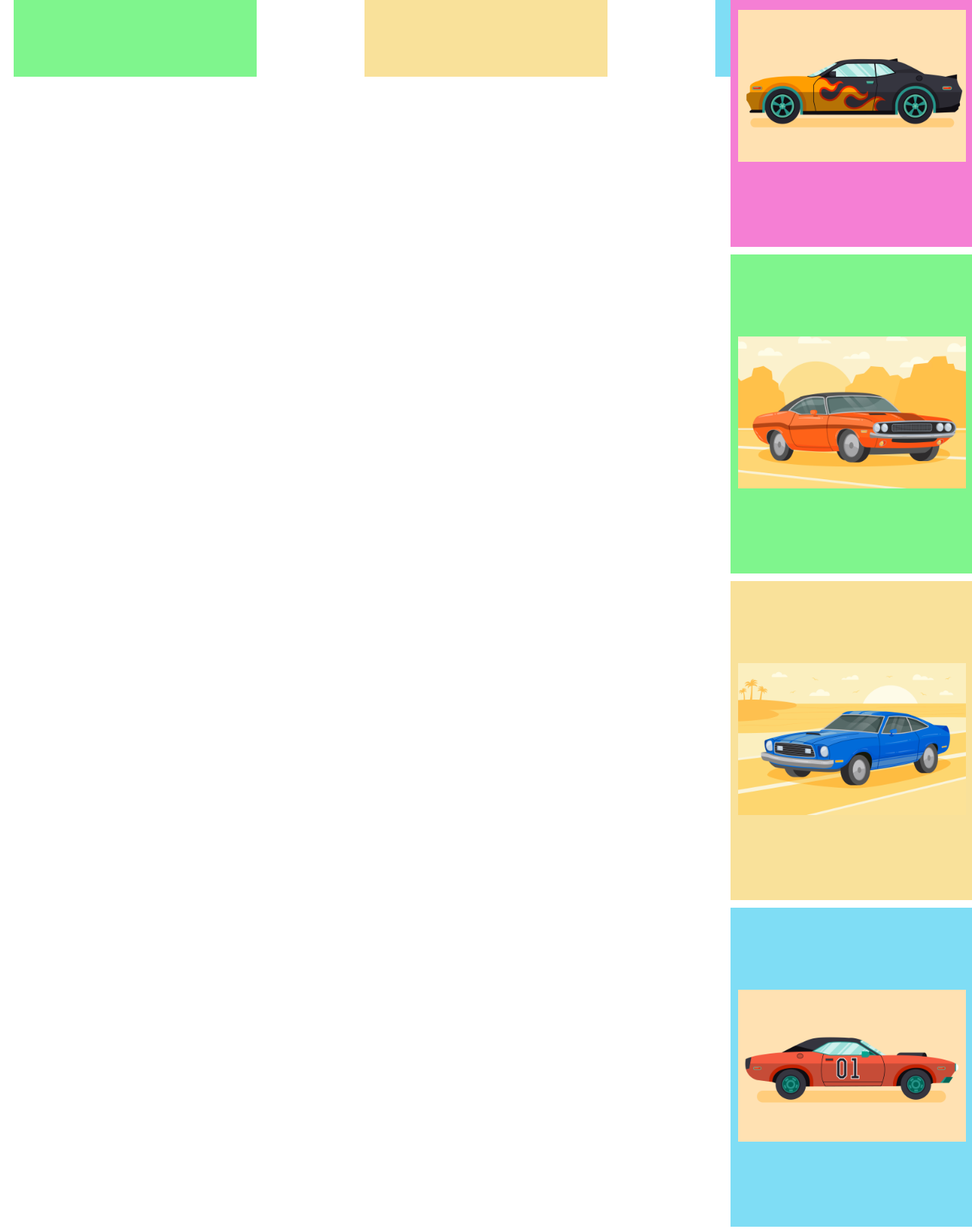
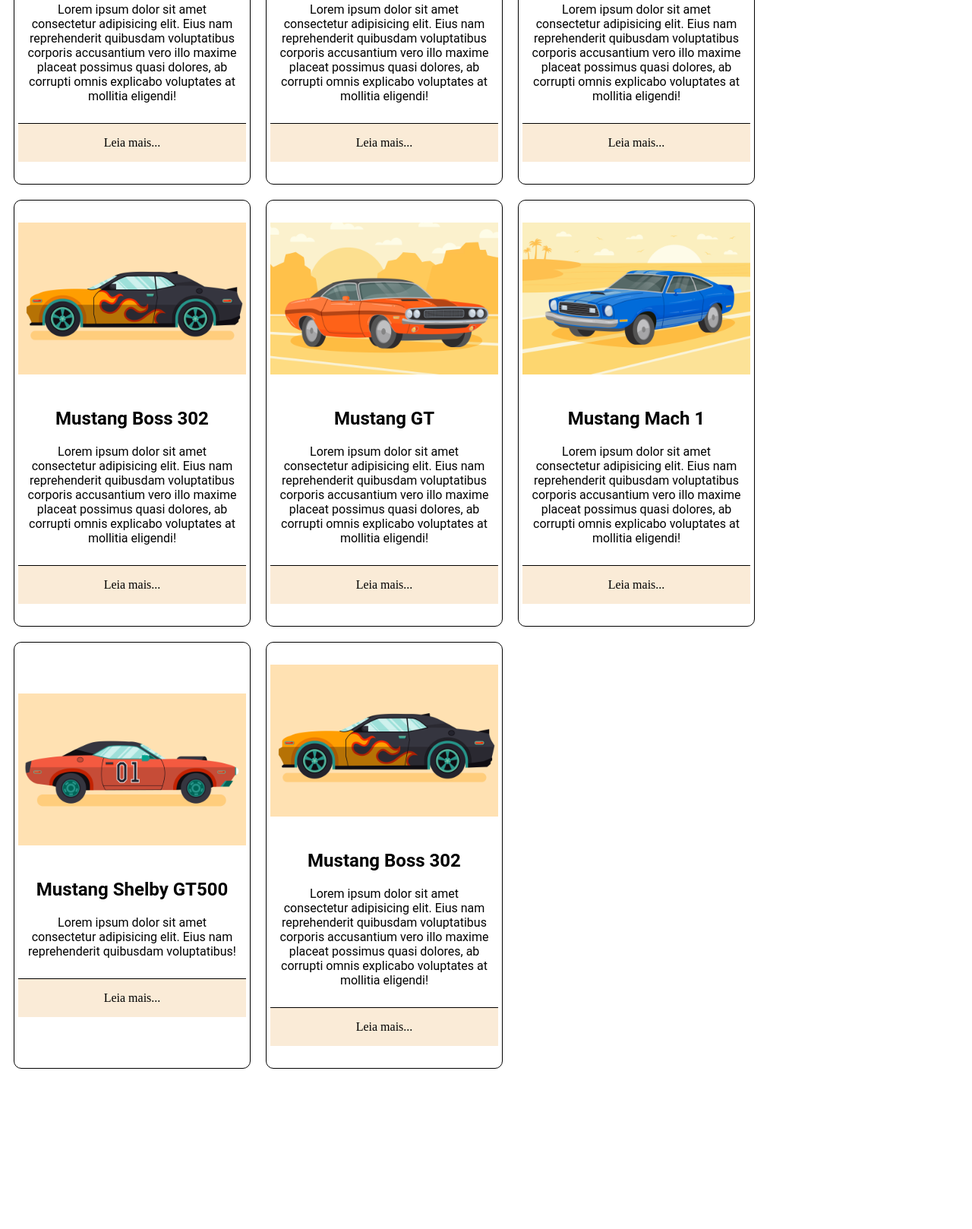
Before and after one commit to joelteixeiradacunha/EECarlos-Goes, a plain HTML site: page display-flex/index.html in a window 1280 px wide. Shown: the part 337-1955 px from the top of the page at 76% size. After the commit the page ends 1762 px from the top, so only its background shows below. Drawn offline with Linux system fonts and the light colour scheme.

Commit message:
commit 3 13fev

```diff
--- a/display-flex/index.html
+++ b/display-flex/index.html
@@ -11,59 +11,85 @@
     <div class="container">
         <div class="bloco_1">
             <img src="images/7360723.jpg" alt="Mustang" width="300" height="200">
-            <!-- <div class="description">
+            <div class="description">
                 <h2>Mustang GT</h2>
                 <p>Lorem ipsum dolor sit amet consectetur adipisicing elit. Eius nam reprehenderit quibusdam voluptatibus corporis accusantium vero illo maxime placeat possimus quasi dolores, ab corrupti omnis explicabo voluptates at mollitia eligendi!</p>
-            </div> -->
+            </div>
+            <div class="read-more">
+                <a href="#">Leia mais...</a>
+            </div>
         </div>
         <div class="bloco_2">
             <img src="images/7360730.jpg" alt="Mustang" width="300" height="200">
-            <!-- <div class="description">
+            <div class="description">
                 <h2>Mustang Mach 1</h2>
                 <p>Lorem ipsum dolor sit amet consectetur adipisicing elit. Eius nam reprehenderit quibusdam voluptatibus corporis accusantium vero illo maxime placeat possimus quasi dolores, ab corrupti omnis explicabo voluptates at mollitia eligendi!</p>
-            </div> -->
+            </div>
+            <div class="read-more">
+                <a href="#">Leia mais...</a>
+            </div>
         </div>
         <div class="bloco_3">
             <img src="images/7394666.jpg" alt="Mustang" width="300" height="200">
-            <!-- <div class="description">
+            <div class="description">
                 <h2>Mustang Shelby GT500</h2>
                 <p>Lorem ipsum dolor sit amet consectetur adipisicing elit. Eius nam reprehenderit quibusdam voluptatibus corporis accusantium vero illo maxime placeat possimus quasi dolores, ab corrupti omnis explicabo voluptates at mollitia eligendi!</p>
-            </div> -->
+            </div>
+            <div class="read-more">
+                <a href="#">Leia mais...</a>
+            </div>
+        </div>
         <div class="bloco_4">
             <img src="images/7394685.jpg" alt="Mustang" width="300" height="200">
-            <!-- <div class="description">
+            <div class="description">
                 <h2>Mustang Boss 302</h2>
                 <p>Lorem ipsum dolor sit amet consectetur adipisicing elit. Eius nam reprehenderit quibusdam voluptatibus corporis accusantium vero illo maxime placeat possimus quasi dolores, ab corrupti omnis explicabo voluptates at mollitia eligendi!</p>
-            </div> -->
+            </div>
+            <div class="read-more">
+                <a href="#">Leia mais...</a>
+            </div>
         </div>
         <div class="bloco_1">
             <img src="images/7360723.jpg" alt="Mustang" width="300" height="200">
-            <!-- <div class="description">
+            <div class="description">
                 <h2>Mustang GT</h2>
                 <p>Lorem ipsum dolor sit amet consectetur adipisicing elit. Eius nam reprehenderit quibusdam voluptatibus corporis accusantium vero illo maxime placeat possimus quasi dolores, ab corrupti omnis explicabo voluptates at mollitia eligendi!</p>
-            </div> -->
+            </div>
+            <div class="read-more">
+                <a href="#">Leia mais...</a>
+            </div>
         </div>
         <div class="bloco_2">
             <img src="images/7360730.jpg" alt="Mustang" width="300" height="200">
-            <!-- <div class="description">
+            <div class="description">
                 <h2>Mustang Mach 1</h2>
                 <p>Lorem ipsum dolor sit amet consectetur adipisicing elit. Eius nam reprehenderit quibusdam voluptatibus corporis accusantium vero illo maxime placeat possimus quasi dolores, ab corrupti omnis explicabo voluptates at mollitia eligendi!</p>
-            </div> -->
+            </div>
+            <div class="read-more">
+                <a href="#">Leia mais...</a>
+            </div>
         </div>
         <div class="bloco_3">
             <img src="images/7394666.jpg" alt="Mustang" width="300" height="200">
-            <!-- <div class="description">
+            <div class="description">
                 <h2>Mustang Shelby GT500</h2>
-                <p>Lorem ipsum dolor sit amet consectetur adipisicing elit. Eius nam reprehenderit quibusdam voluptatibus corporis accusantium vero illo maxime placeat possimus quasi dolores, ab corrupti omnis explicabo voluptates at mollitia eligendi!</p>
-            </div> -->
+                <p>Lorem ipsum dolor sit amet consectetur adipisicing elit. Eius nam reprehenderit quibusdam voluptatibus!</p>
+            </div>
+            <div class="read-more">
+                <a href="#">Leia mais...</a>
+            </div>
         </div>
         <div class="bloco_4">
             <img src="images/7394685.jpg" alt="Mustang" width="300" height="200">
-            <!-- <div class="description">
+            <div class="description">
                 <h2>Mustang Boss 302</h2>
                 <p>Lorem ipsum dolor sit amet consectetur adipisicing elit. Eius nam reprehenderit quibusdam voluptatibus corporis accusantium vero illo maxime placeat possimus quasi dolores, ab corrupti omnis explicabo voluptates at mollitia eligendi!</p>
-            </div> -->
+            </div>
+            <div class="read-more">
+                <a href="#">Leia mais...</a>
+            </div>
         </div>
+
     </div>
 
 </body>
--- a/display-flex/style.css
+++ b/display-flex/style.css
@@ -1,42 +1,64 @@
 .container{
     display: flex;
     flex-flow: row wrap;
-    justify-content: space-between;
-    align-content: center;
+
 }
 .bloco_1{
     width: 300px;
-    height: 400px;
+    height: 550px;
     margin: 10px;
-    padding: 10px;
+    padding: 5px;
     text-align: center;
     align-content: center;
-    background-color: rgb(127, 245, 141);
+    border:1px solid black;
+    border-radius: 10px;
 }
 .bloco_2{
     width: 300px;
-    height: 400px;
+    height: 550px;
     margin: 10px;
-    padding: 10px;
+    padding: 5px;
     text-align: center;
     align-content: center;
-    background-color: rgb(249, 225, 154);
+    border:1px solid black;
+    border-radius: 10px;
 }
 .bloco_3{
     width: 300px;
-    height: 400px;
+    height: 550px;
     margin: 10px;
-    padding: 10px;
+    padding: 5px;
     text-align: center;
     align-content: center;
-    background-color: rgb(127, 221, 245);
+    border:1px solid black;
+    border-radius: 10px;
 }
 .bloco_4{
     width: 300px;
-    height: 400px;
+    height: 550px;
     margin: 10px;
-    padding: 10px;
+    padding: 5px;
     text-align: center;
     align-content: center;
-    background-color: rgb(245, 127, 212);
+    border:1px solid black;
+    border-radius: 10px;
 }
+.description{
+    margin-top: 10px;
+    padding: 10px;
+    font-family: "Roboto", "Verdana", sans-serif;
+}
+.read-more{
+    border-top: 1px solid black;
+    text-align: center;
+    align-content: center;
+    height: 50px;
+    background-color: antiquewhite;
+}
+.read-more a{
+    margin-top: 10px;
+    padding: 10px;
+    text-decoration: none;
+    color: black;
+    font-size: 16px;
+}
```
